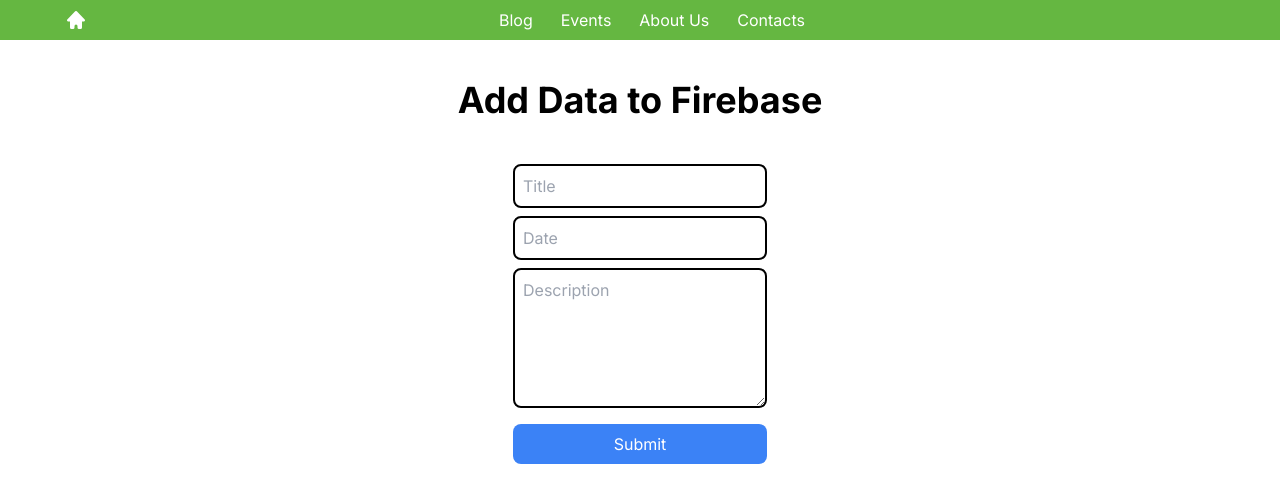
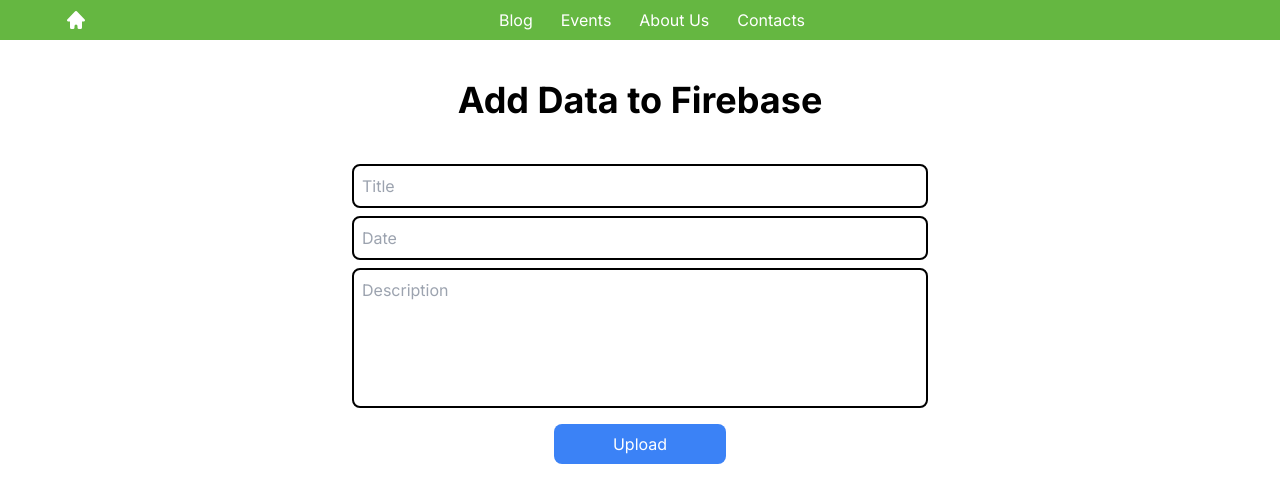
Before and after one commit to kiddohack/art-museum, a Next.js app: page /upload in a window 1280 px wide. Shown: the top 502 px of the page. Built offline with nearby package versions, Linux system fonts and the light colour scheme.

Commit message:
added delete function, moved firebase functions to separate file, updated some styling

```diff
--- a/app/(main)/news/dataFetch.tsx
+++ b/app/(main)/news/dataFetch.tsx
@@ -1,31 +1,12 @@
 "use client";
 
-import { db } from "@/app/firebaseConfig";
-import { collection, getDocs, orderBy, query } from "firebase/firestore";
+import {
+  Blog,
+  fetchDataFirestore,
+  handleDelete,
+} from "@/app/firebase/firebaseFunctions";
+import { PencilIcon, TrashIcon } from "@heroicons/react/20/solid";
 import { useEffect, useState } from "react";
-
-type Blog = {
-  id: string;
-  title: string;
-  date: string;
-  description: string;
-  timestamp: { seconds: number; nanoseconds: number };
-};
-
-async function fetchDataFirestore(): Promise<Blog[]> {
-  const queryByTime = query(
-    collection(db, "blogs"),
-    orderBy("timestamp", "desc"),
-  );
-  const querySnapshot = await getDocs(queryByTime);
-
-  const data: Blog[] = [];
-  querySnapshot.forEach((doc) => {
-    data.push({ id: doc.id, ...doc.data() } as Blog);
-  });
-
-  return data;
-}
 
 export default function NewsPage() {
   const [blogData, setBlogData] = useState<Blog[]>([]);
@@ -39,16 +20,68 @@
   }, []);
 
   return (
-    <div className="grid grid-flow-row ">
-      <div className="max-w mx-auto py-8 px-20 xl:px-36">
+    <div className="grid grid-flow-row w-dvh h-full">
+      <div className="w-full mx-auto py-8 px-10 whitespace-normal xl:px-36 xl:w-[80%] md:px-20">
         {blogData.map((blog) => (
-          <div key={blog.id} className="border rounded-lg p-8 flex-1 my-5">
-            <h2 className="text-xl font-semibold mb-2">{blog.title}</h2>
-            <p className="text-gray-500 mb-1">{blog.date}</p>
-            <p>{blog.description}</p>
+          <div key={blog.id} className=" border rounded-lg p-8 flex-1 my-5">
+            <div>
+              <h1 className="text-xl font-semibold mb-2 sm:text-2 xl">
+                {blog.title}
+              </h1>
+              <p className="text-gray-500 mb-1">{blog.date}</p>
+              <p className="text-s sm:text-xl">{blog.description}</p>
+              <section className="flex justify-end mt-3">
+                <button type="submit">
+                  <PencilIcon className="w-6 h-6 text-black mr-3" />
+                </button>
+                <button type="submit" onClick={() => handleDelete(blog.id)}>
+                  <TrashIcon className="w-6 h-6 text-black" />
+                </button>
+              </section>
+            </div>
           </div>
         ))}
       </div>
     </div>
   );
 }
+
+// function EditBlog() {
+//   return (
+//     <form className="bg-bgColor flex flex-col">
+//       <input
+//         name="title"
+//         className="my-1 flex-grow border-2 border-black rounded-lg p-2"
+//         type="text"
+//         value={editData.title}
+//         onChange={(e) => handleInputChange("title", e.target.value)}
+//         placeholder="Title"
+//       />
+//       <input
+//         name="date"
+//         className="my-1 flex-grow border-2 border-black rounded-lg p-2"
+//         type="text"
+//         value={editData.date}
+//         onChange={(e) => handleInputChange("date", e.target.value)}
+//         placeholder="Date"
+//       />
+//       <textarea
+//         name="description"
+//         className="my-1 flex-grow border-2 border-black rounded-lg p-2 resize-none"
+//         rows={5}
+//         value={editData.description}
+//         onChange={(e) => handleInputChange("description", e.target.value)}
+//         placeholder="Description"
+//       />
+//       <section className="flex justify-center">
+//         <button
+//           type="button"
+//           onClick={() => handleDoneClick()}
+//           className="rounded-lg w-[30%] my-3 bg-blue-500 text-white p-2"
+//         >
+//           Upload
+//         </button>
+//       </section>
+//     </form>
+//   );
+// }
--- a/app/(main)/news/page.tsx
+++ b/app/(main)/news/page.tsx
@@ -7,8 +7,8 @@
 
 export default function Blogs() {
   return (
-    <>
+    <section className="bg-bgColor h-full min-h-screen">
       <NewsPage />
-    </>
+    </section>
   );
 }
--- a/app/(main)/upload/layout.tsx
+++ /dev/null
@@ -1,9 +0,0 @@
-import React from "react";
-
-export default function Layout({
-  children,
-}: Readonly<{
-  children: React.ReactNode;
-}>) {
-  return <>{children}</>;
-}
--- a/app/(main)/upload/page.tsx
+++ b/app/(main)/upload/page.tsx
@@ -1,32 +1,6 @@
 "use client";
-import { db } from "@/app/firebaseConfig";
-import { addDoc, collection, serverTimestamp } from "firebase/firestore";
+import { addDataToFirestore } from "@/app/firebase/firebaseFunctions";
 import React, { useState } from "react";
-
-type DataComponents = {
-  title: string;
-  date: string;
-  description: string;
-};
-
-async function addDataToFirestore({
-  title,
-  date,
-  description,
-}: DataComponents) {
-  try {
-    const docRef = await addDoc(collection(db, "blogs"), {
-      title: title,
-      date: date,
-      description: description,
-      timestamp: serverTimestamp(),
-    });
-    console.log("Document ID: ", docRef.id);
-    alert("Data was sent Succesfully!!!");
-  } catch (error) {
-    console.error("Error adding document ", error);
-  }
-}
 
 export default function Upload() {
   const [title, setTitle] = useState("");
@@ -43,39 +17,43 @@
   };
 
   return (
-    <section>
-      <p className="text-4xl font-bold m-10 flex justify-center">
+    <section className="w-screen flex items-center justify-center">
+      <section className="flex flex-col w-[80%] md:w-[60%] xl:w-[45%]">
+        <p className="text-2xl font-bold m-10 text-center md:text-4xl">
           Add Data to Firebase
         </p>
-      <form onSubmit={handleSubmit} className="grid justify-center w-screen">
+        <form onSubmit={handleSubmit} className="flex flex-col">
           <input
-          className="my-1 border-2 border-black rounded-lg p-2"
+            className="my-1 flex-grow border-2 border-black rounded-lg p-2"
             type="text"
             value={title}
             onChange={(e) => setTitle(e.target.value)}
             placeholder="Title"
           />
           <input
-          className="my-1 border-2 border-black rounded-lg p-2"
+            className="my-1 flex-grow border-2 border-black rounded-lg p-2"
             type="text"
             value={date}
             onChange={(e) => setDate(e.target.value)}
             placeholder="Date"
           />
           <textarea
-          className="my-1 border-2 border-black rounded-lg p-2"
+            className="my-1 flex-grow border-2 border-black rounded-lg p-2 resize-none"
             rows={5}
             value={description}
             onChange={(e) => setDescription(e.target.value)}
             placeholder="Description"
           />
+          <section className="flex justify-center">
             <button
               type="submit"
-          className="rounded-lg my-3 bg-blue-500 text-white p-2"
+              className="rounded-lg w-[30%] my-3 bg-blue-500 text-white p-2"
             >
-          Submit
+              Upload
             </button>
+          </section>
         </form>
+      </section>
     </section>
   );
 }
--- /dev/null
+++ b/app/firebase/firebaseFunctions.tsx
@@ -0,0 +1,69 @@
+import { db } from "@/app/firebaseConfig";
+import {
+  addDoc,
+  collection,
+  deleteDoc,
+  doc,
+  getDocs,
+  orderBy,
+  query,
+  serverTimestamp,
+} from "firebase/firestore";
+
+export type Blog = {
+  id: string;
+  title: string;
+  date: string;
+  description: string;
+  timestamp: { seconds: number; nanoseconds: number };
+};
+
+export type DataComponents = {
+  title: string;
+  date: string;
+  description: string;
+};
+
+export async function addDataToFirestore({
+  title,
+  date,
+  description,
+}: DataComponents) {
+  try {
+    const docRef = await addDoc(collection(db, "blogs"), {
+      title: title,
+      date: date,
+      description: description,
+      timestamp: serverTimestamp(),
+    });
+    console.log("Document ID: ", docRef.id);
+    alert("Data was sent Succesfully!!!");
+  } catch (error) {
+    console.error("Error adding document ", error);
+  }
+}
+
+export async function fetchDataFirestore(): Promise<Blog[]> {
+  const queryByTime = query(
+    collection(db, "blogs"),
+    orderBy("timestamp", "desc"),
+  );
+  const querySnapshot = await getDocs(queryByTime);
+
+  const data: Blog[] = [];
+  querySnapshot.forEach((doc) => {
+    data.push({ id: doc.id, ...doc.data() } as Blog);
+  });
+
+  return data;
+}
+
+export async function handleDelete(id: string) {
+  try {
+    await deleteDoc(doc(db, "blogs", id));
+    console.log("Document successfully deleted!");
+    window.location.reload();
+  } catch (error) {
+    console.error("Error removing the document: ", error);
+  }
+}
```
Lines whose indentation alone changed are shown as unchanged.
